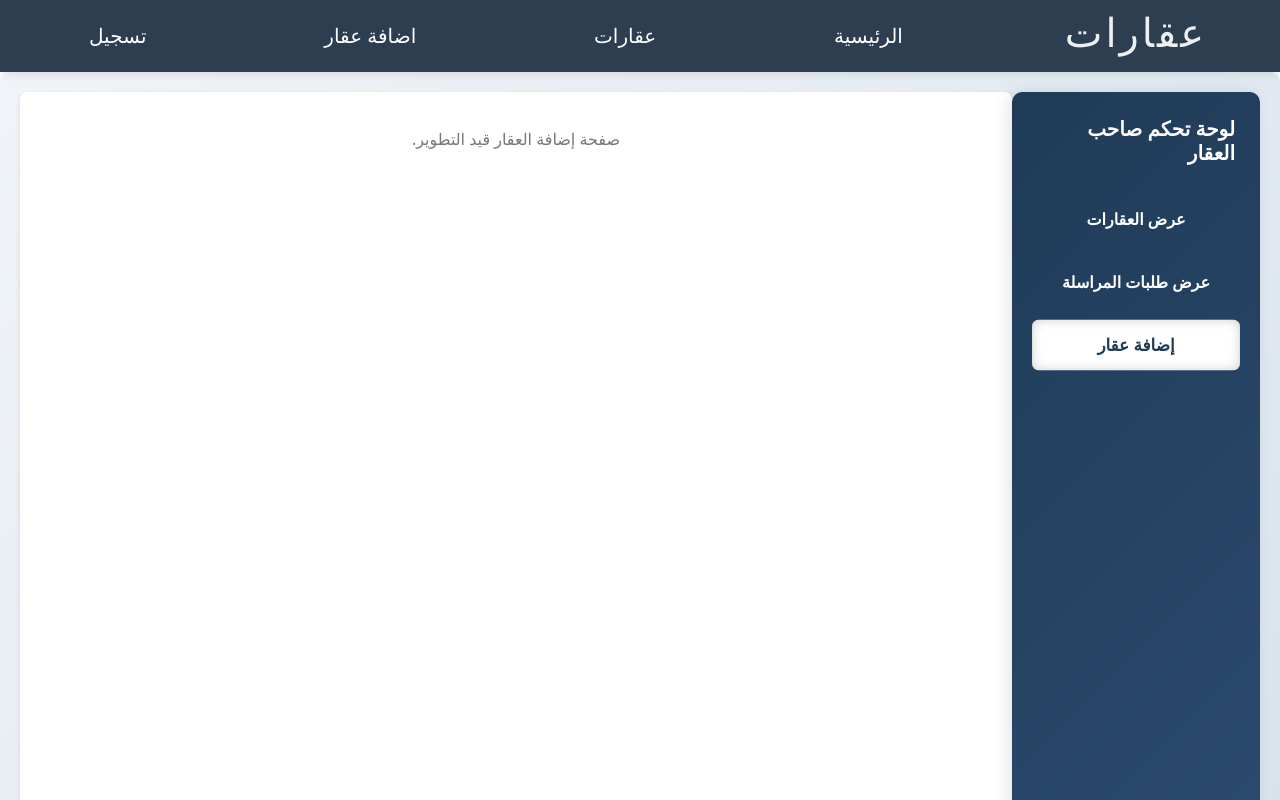
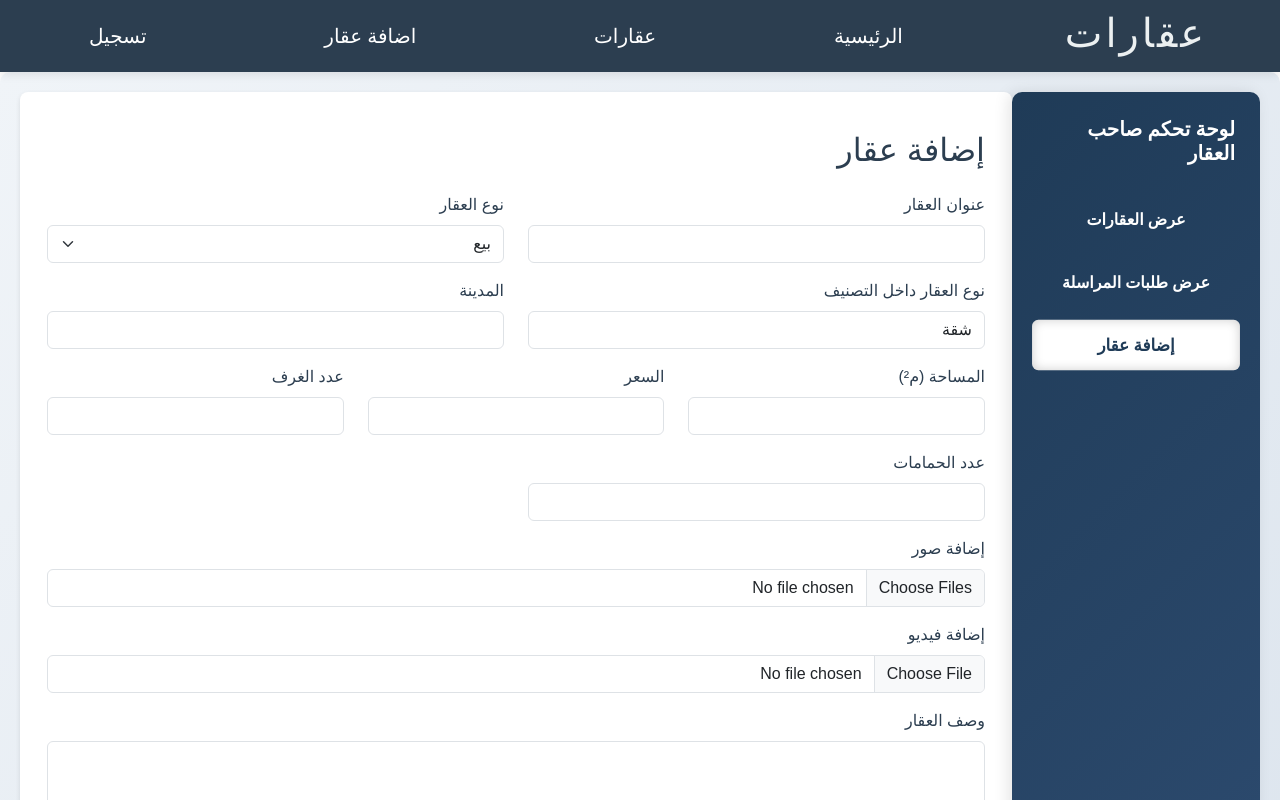
Before and after one commit to AhmadAlhjje/Real_Estate, a React (Vite) app: page /dashboard in a window 1280 px wide. Both pictures are taken after a click on the button "إضافة عقار". Shown: the top 800 px of the page. Built offline with nearby package versions, Linux system fonts and the light colour scheme.

Commit message:
Edit Admion

```diff
--- a/src/api/api.js
+++ b/src/api/api.js
@@ -1,2 +1,2 @@
 const port=4000
-export const BASE_URL = `http://localhost:${port}`
+export const BASE_URL = `http://192.168.2.138:${port}`
--- a/src/pages/AddProperty/AddProperty.jsx
+++ b/src/pages/AddProperty/AddProperty.jsx
@@ -59,15 +59,15 @@ const AddProperty = () => {
               <Form.Label>نوع العقار</Form.Label>
               <Form.Select name="type" value={formData.type} onChange={handleChange}>
                 <option value="بيع">بيع</option>
-                <option value="اجار">إجار</option>
+                <option value="إيجار">إيجار</option>
                 <option value="مشروع">مشروع</option>
               </Form.Select>
             </Form.Group>
           </Col>
-          {formData.type === "اجار" && (
+          {formData.type === "إيجار" && (
             <Col md={6}>
               <Form.Group className="mb-3 text-start">
-                <Form.Label>نوع الإجار</Form.Label>
+                <Form.Label>نوع الإيجار</Form.Label>
                 <Form.Select name="rentType" value={formData.rentType} onChange={handleChange}>
                   <option value="شهري">شهري</option>
                   <option value="سنوي">سنوي</option>
--- a/src/pages/Dashboard/Dashboard.jsx
+++ b/src/pages/Dashboard/Dashboard.jsx
@@ -1,6 +1,7 @@
 import React, { useState } from "react";
 import PropertyList from "../../components/PropertyList/PropertyList";
 import "./Dashboard.css";
+import AddProperty from "../AddProperty/AddProperty";
 
 const Dashboard = () => {
   const [activeTab, setActiveTab] = useState("properties");
@@ -49,7 +50,7 @@ const Dashboard = () => {
       <div className="dashboard-content">
         {activeTab === "properties" && <PropertyList />}
         {activeTab === "requests" && <p className="no-content">لا توجد طلبات مراسلة بعد.</p>}
-        {activeTab === "add" && <p className="no-content">صفحة إضافة العقار قيد التطوير.</p>}
+        {activeTab === "add" && <AddProperty/>}
       </div>
     </div>
   );
```
